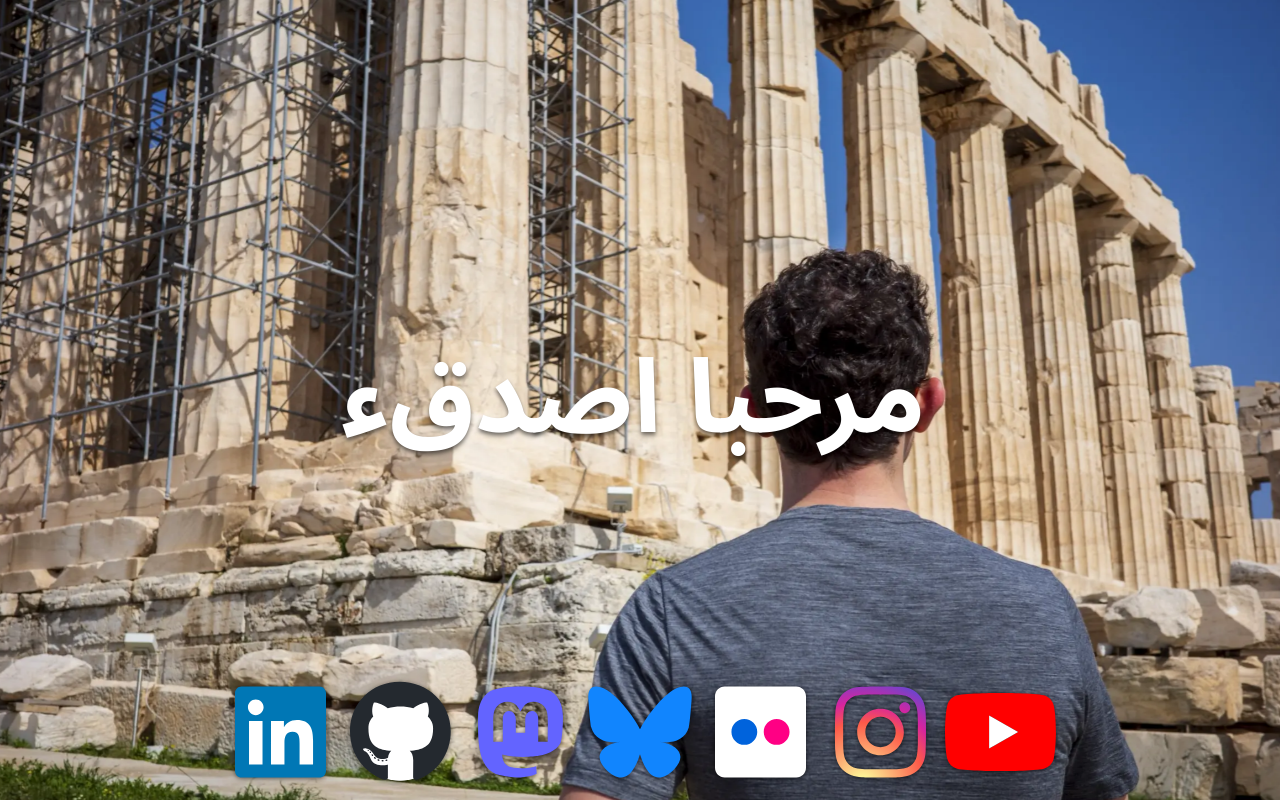
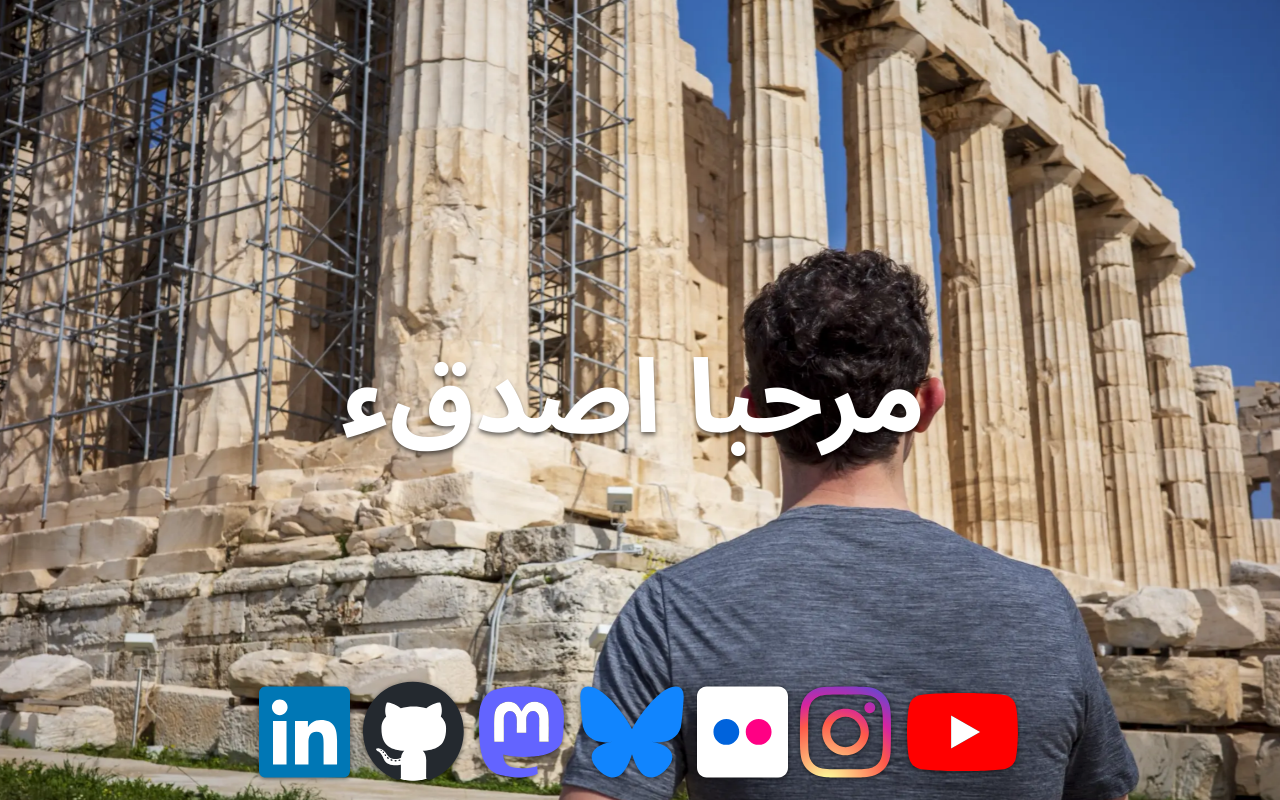
Before and after one commit to mitcdh/landing-page, a website with bundled scripts: page index.html in a window 1280 px wide. Built offline with nearby package versions, Linux system fonts and the light colour scheme; files whose address does not match are found by name.

Commit message:
Improve social icon layout and hover states

```diff
--- a/css/home.css
+++ b/css/home.css
@@ -98,14 +98,17 @@ main {
   position: fixed;
   z-index: 5;
   bottom: 0;
-  display: grid;
+  display: flex;
+  flex-wrap: nowrap;
+  gap: 1vw;
   width: 100%;
   padding: clamp(0.75rem, 2vh, 1.5rem);
-  grid-template-columns: repeat(auto-fit, minmax(10vmin, 15vmin));
   justify-content: center;
 }
 .icon {
-  font-size: 13vmin;
+  flex: 0 1 auto;
+  min-width: 0;
+  font-size: min(13vmin, 12vw);
   display: flex;
   justify-content: center;
   align-items: center;
@@ -164,6 +167,8 @@ a.instagram:hover > svg > path {
 a.instagram:focus-visible > svg > path {
   fill: var(--color-link-hover);
 }
+.mastodon:hover .brand-knockout,
+.mastodon:focus-visible .brand-knockout,
 .youtube:hover .brand-knockout,
 .youtube:focus-visible .brand-knockout {
   fill: transparent;
--- a/index.html
+++ b/index.html
@@ -41,7 +41,7 @@
 						<svg aria-hidden="true" viewBox="0 0 496 512" xmlns="http://www.w3.org/2000/svg"><path fill="currentColor" d="M165.9 397.4c0 2-2.3 3.6-5.2 3.6-3.3.3-5.6-1.3-5.6-3.6 0-2 2.3-3.6 5.2-3.6 3-.3 5.6 1.3 5.6 3.6zm-31.1-4.5c-.7 2 1.3 4.3 4.3 4.9 2.6 1 5.6 0 6.2-2s-1.3-4.3-4.3-5.2c-2.6-.7-5.5.3-6.2 2.3zm44.2-1.7c-2.9.7-4.9 2.6-4.6 4.9.3 2 2.9 3.3 5.9 2.6 2.9-.7 4.9-2.6 4.6-4.6-.3-1.9-3-3.2-5.9-2.9zM244.8 8C106.1 8 0 113.3 0 252c0 110.9 69.8 205.8 169.5 239.2 12.8 2.3 17.3-5.6 17.3-12.1 0-6.2-.3-40.4-.3-61.4 0 0-70 15-84.7-29.8 0 0-11.4-29.1-27.8-36.6 0 0-22.9-15.7 1.6-15.4 0 0 24.9 2 38.6 25.8 21.9 38.6 58.6 27.5 72.9 20.9 2.3-16 8.8-27.1 16-33.7-55.9-6.2-112.3-14.3-112.3-110.5 0-27.5 7.6-41.3 23.6-58.9-2.6-6.5-11.1-33.3 2.6-67.9 20.9-6.5 69 27 69 27 20-5.6 41.5-8.5 62.8-8.5s42.8 2.9 62.8 8.5c0 0 48.1-33.6 69-27 13.7 34.7 5.2 61.4 2.6 67.9 16 17.7 25.8 31.5 25.8 58.9 0 96.5-58.9 104.2-114.8 110.5 9.2 7.9 17 22.9 17 46.4 0 33.7-.3 75.4-.3 83.6 0 6.5 4.6 14.4 17.3 12.1C428.2 457.8 496 362.9 496 252 496 113.3 383.5 8 244.8 8zM97.2 352.9c-1.3 1-1 3.3.7 5.2 1.6 1.6 3.9 2.3 5.2 1 1.3-1 1-3.3-.7-5.2-1.6-1.6-3.9-2.3-5.2-1zm-10.8-8.1c-.7 1.3.3 2.9 2.3 3.9 1.6 1 3.6.7 4.3-.7.7-1.3-.3-2.9-2.3-3.9-2-.6-3.6-.3-4.3.7zm32.4 35.6c-1.6 1.3-1 4.3 1.3 6.2 2.3 2.3 5.2 2.6 6.5 1 1.3-1.3.7-4.3-1.3-6.2-2.2-2.3-5.2-2.6-6.5-1zm-11.4-14.7c-1.6 1-1.6 3.6 0 5.9 1.6 2.3 4.3 3.3 5.6 2.3 1.6-1.3 1.6-3.9 0-6.2-1.4-2.3-4-3.3-5.6-2z" /></svg>
 					</a>
 					<a class="icon mastodon" href="https://infosec.exchange/@mitcdh" rel="me" aria-label="Mastodon" title="Mastodon">
-						<svg aria-hidden="true" viewBox="0 0 448 512" xmlns="http://www.w3.org/2000/svg"><path fill="currentColor" d="M433 179.11c0-97.2-63.71-125.7-63.71-125.7-62.52-28.7-228.56-28.4-290.48 0 0 0-63.72 28.5-63.72 125.7 0 115.7-6.6 259.4 105.63 289.1 40.51 10.7 75.32 13 103.33 11.4 50.81-2.8 79.32-18.1 79.32-18.1l-1.7-36.9s-36.31 11.4-77.12 10.1c-40.41-1.4-83-4.4-89.63-54a102.54 102.54 0 0 1-.9-13.9c85.63 20.9 158.65 9.1 178.75 6.7 56.12-6.7 105-41.3 111.23-72.9 9.8-49.8 9-121.5 9-121.5zm-75.12 125.2h-46.63v-114.2c0-49.7-64-51.6-64 6.9v62.5h-46.33V197c0-58.5-64-56.6-64-6.9v114.2H90.19c0-122.1-5.2-147.9 18.41-175 25.9-28.9 79.82-30.8 103.83 6.1l11.6 19.5 11.6-19.5c24.11-37.1 78.12-34.8 103.83-6.1 23.71 27.3 18.4 53 18.4 175z" /></svg>
+						<svg aria-hidden="true" viewBox="0 0 448 512" xmlns="http://www.w3.org/2000/svg"><path fill="currentColor" d="M433 179.11c0-97.2-63.71-125.7-63.71-125.7-62.52-28.7-228.56-28.4-290.48 0 0 0-63.72 28.5-63.72 125.7 0 115.7-6.6 259.4 105.63 289.1 40.51 10.7 75.32 13 103.33 11.4 50.81-2.8 79.32-18.1 79.32-18.1l-1.7-36.9s-36.31 11.4-77.12 10.1c-40.41-1.4-83-4.4-89.63-54a102.54 102.54 0 0 1-.9-13.9c85.63 20.9 158.65 9.1 178.75 6.7 56.12-6.7 105-41.3 111.23-72.9 9.8-49.8 9-121.5 9-121.5zm-75.12 125.2h-46.63v-114.2c0-49.7-64-51.6-64 6.9v62.5h-46.33V197c0-58.5-64-56.6-64-6.9v114.2H90.19c0-122.1-5.2-147.9 18.41-175 25.9-28.9 79.82-30.8 103.83 6.1l11.6 19.5 11.6-19.5c24.11-37.1 78.12-34.8 103.83-6.1 23.71 27.3 18.4 53 18.4 175z" /><path class="brand-knockout" fill="#fff" d="M357.88 304.31h-46.63v-114.2c0-49.7-64-51.6-64 6.9v62.5h-46.33V197c0-58.5-64-56.6-64-6.9v114.2H90.19c0-122.1-5.2-147.9 18.41-175 25.9-28.9 79.82-30.8 103.83 6.1l11.6 19.5 11.6-19.5c24.11-37.1 78.12-34.8 103.83-6.1 23.71 27.3 18.4 53 18.4 175z" /></svg>
 					</a>
 					<a class="icon bluesky" href="https://bsky.app/profile/mitcdh.au" aria-label="Bluesky" title="Bluesky">
 						<svg aria-hidden="true" viewBox="0 0 512 512" xmlns="http://www.w3.org/2000/svg"><path fill="currentColor" d="M111.8 62.2C170.2 105.9 233 194.7 256 242.4c23-47.6 85.8-136.4 144.2-180.2c42.1-31.6 110.3-56 110.3 21.8c0 15.5-8.9 130.5-14.1 149.2C478.2 298 412 314.6 353.1 304.5c102.9 17.5 129.1 75.5 72.5 133.5c-107.4 110.2-154.3-27.6-166.3-62.9l0 0c-1.7-4.9-2.6-7.8-3.3-7.8s-1.6 3-3.3 7.8l0 0c-12 35.3-59 173.1-166.3 62.9c-56.5-58-30.4-116 72.5-133.5C100 314.6 33.8 298 15.7 233.1C10.4 214.4 1.5 99.4 1.5 83.9c0-77.8 68.2-53.4 110.3-21.8z" /></svg>
```
